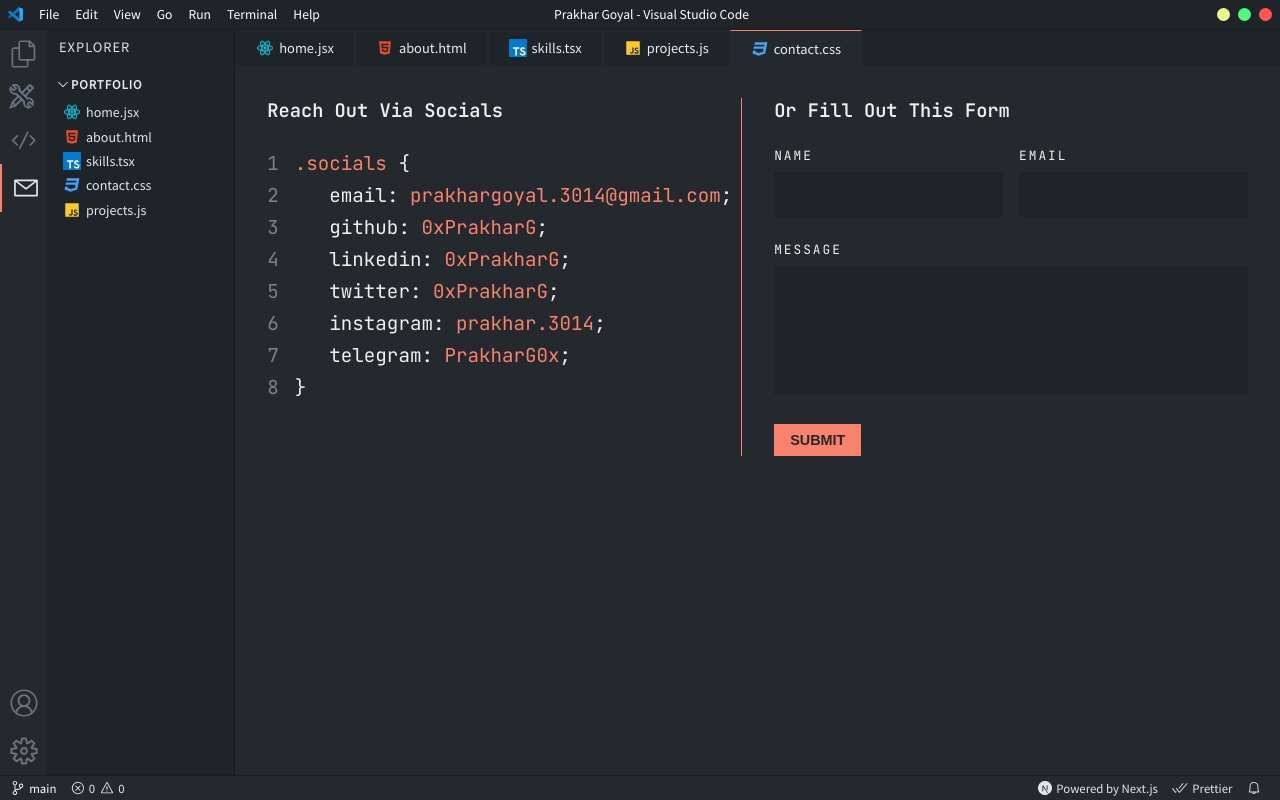
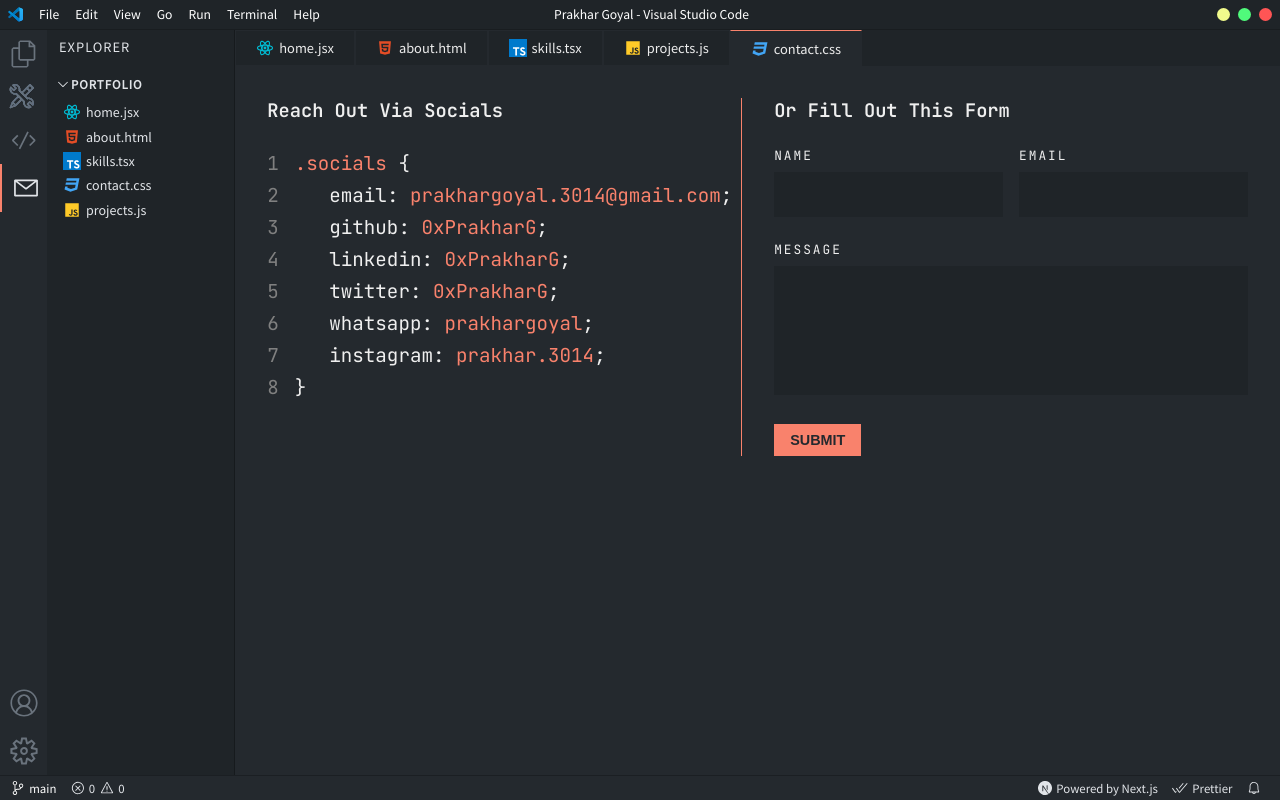
Before and after one commit to 0xPrakharG/prakhar-vscode-portfolio, a Next.js app: page /contact in a window 1280 px wide. Built offline with nearby package versions, Linux system fonts and the light colour scheme.

Commit message:
fix: contact page edits

```diff
--- a/components/ContactCode.jsx
+++ b/components/ContactCode.jsx
@@ -20,6 +20,11 @@ const contactItems = [
     social: 'twitter',
     link: '0xPrakharG',
     href: 'https://twitter.com/0xPrakharG',
+  },
+  {
+    social: 'whatsapp',
+    link: 'prakhargoyal',
+    href: 'https://wa.me/9305325616',
   },
   {
     social: 'instagram',
```
